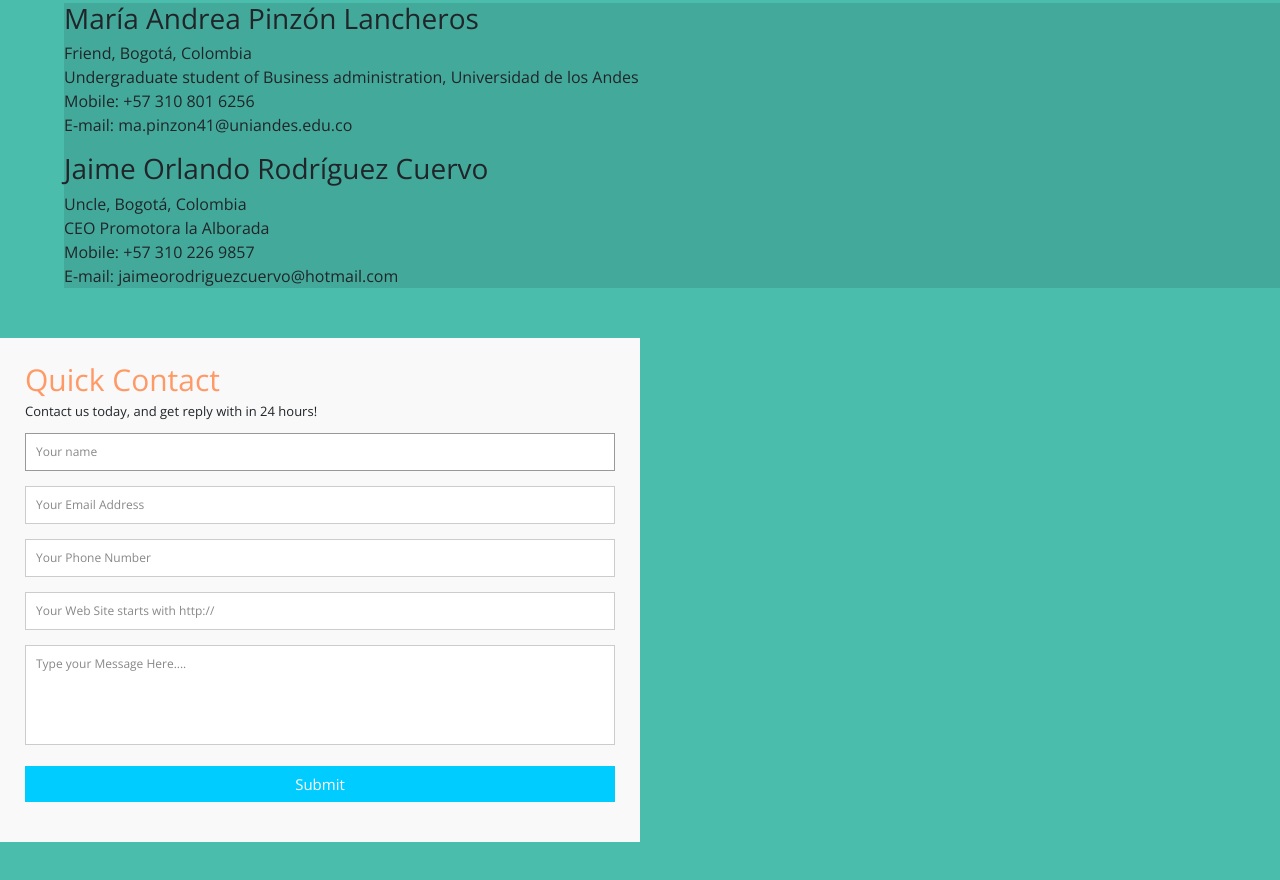
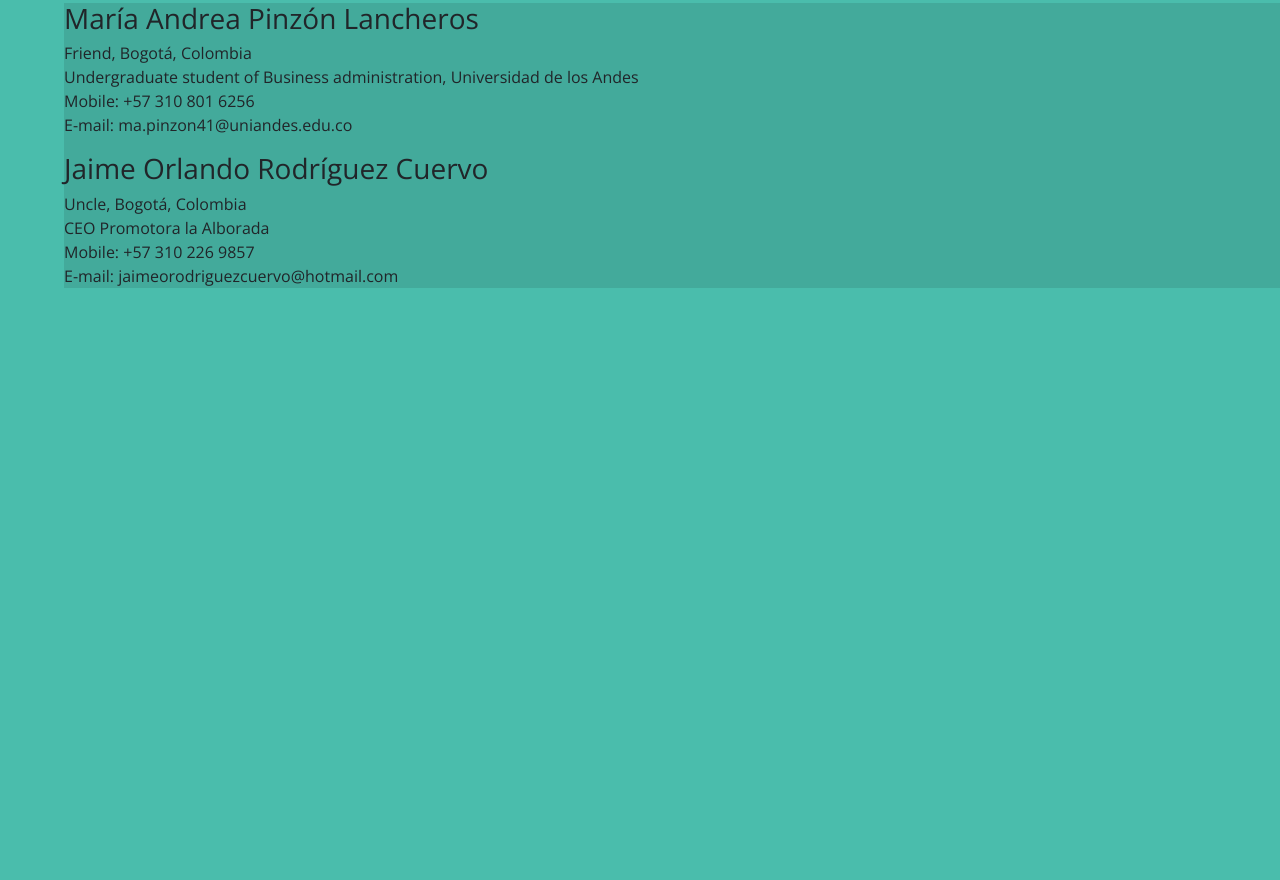
Before and after one commit to hjcalderon10/JuanRodriguez32.github.io, a plain HTML site: page index.html in a window 1280 px wide. Shown: the part 3909-4789 px from the top of the page. After the commit the page ends 4213 px from the top, so only its background shows below. Drawn offline with nearby package versions, Linux system fonts and the light colour scheme.

Commit message:
fixed bug

```diff
--- a/index.html
+++ b/index.html
@@ -271,33 +271,6 @@ Mobile: +57 310 226 9857 <br>E-mail: jaimeorodriguezcuervo@hotmail.com</p>
 </div>
 
 
-<div class="formulario" >
-
-<form id="contact" action="" method="post">
-    <h3>Quick Contact</h3>
-    <h4>Contact us today, and get reply with in 24 hours!</h4>
-    <fieldset>
-      <input placeholder="Your name" type="text" tabindex="1" required autofocus>
-    </fieldset>
-    <fieldset>
-      <input placeholder="Your Email Address" type="email" tabindex="2" required>
-    </fieldset>
-    <fieldset>
-      <input placeholder="Your Phone Number" type="tel" tabindex="3" required>
-    </fieldset>
-    <fieldset>
-      <input placeholder="Your Web Site starts with http://" type="url" tabindex="4" required>
-    </fieldset>
-    <fieldset>
-      <textarea placeholder="Type your Message Here...." tabindex="5" required></textarea>
-    </fieldset>
-    <fieldset>
-      <button name="submit" type="submit" id="contact-submit" data-submit="...Sending">Submit</button>
-    </fieldset>
-  </form>
-
-
-</div>
 
 <script src="https://code.jquery.com/jquery-3.2.1.slim.min.js" integrity="sha384-KJ3o2DKtIkvYIK3UENzmM7KCkRr/rE9/Qpg6aAZGJwFDMVNA/GpGFF93hXpG5KkN" crossorigin="anonymous"></script>
 <script src="https://cdnjs.cloudflare.com/ajax/libs/popper.js/1.11.0/umd/popper.min.js" integrity="sha384-b/U6ypiBEHpOf/4+1nzFpr53nxSS+GLCkfwBdFNTxtclqqenISfwAzpKaMNFNmj4" crossorigin="anonymous"></script>
```
